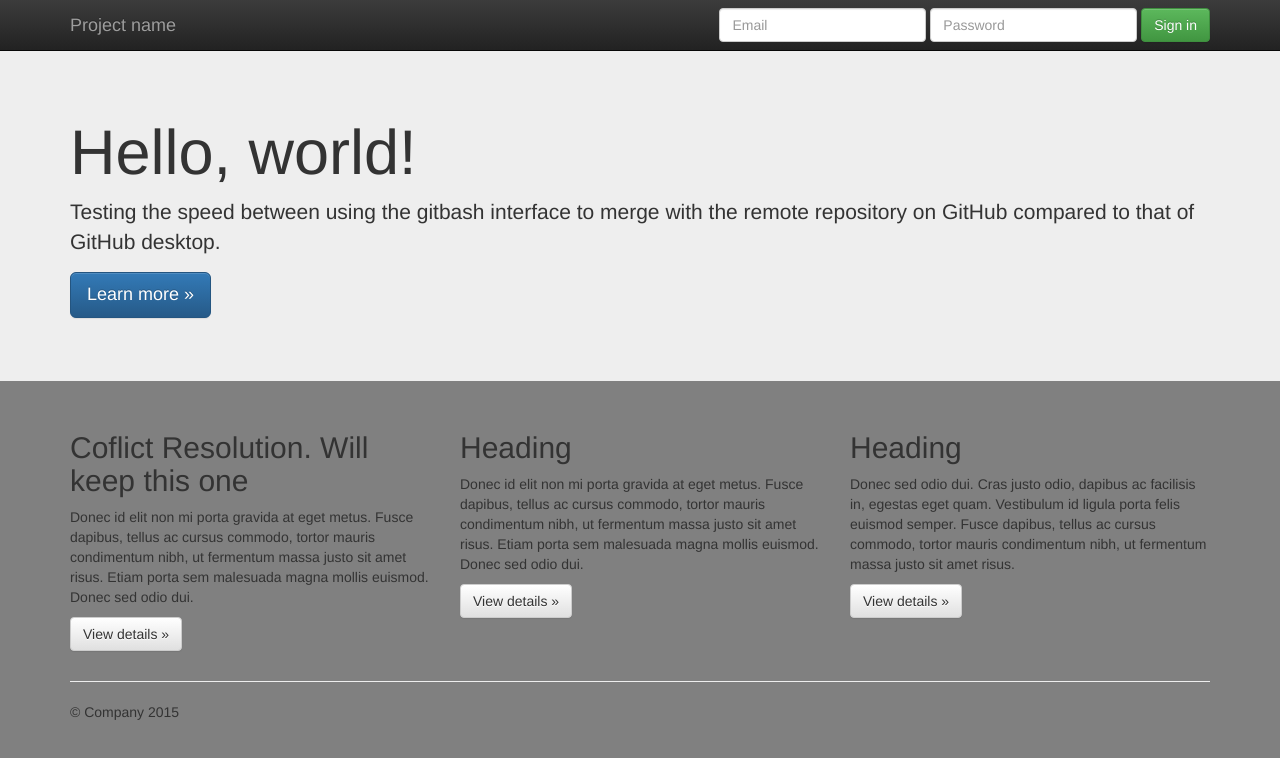
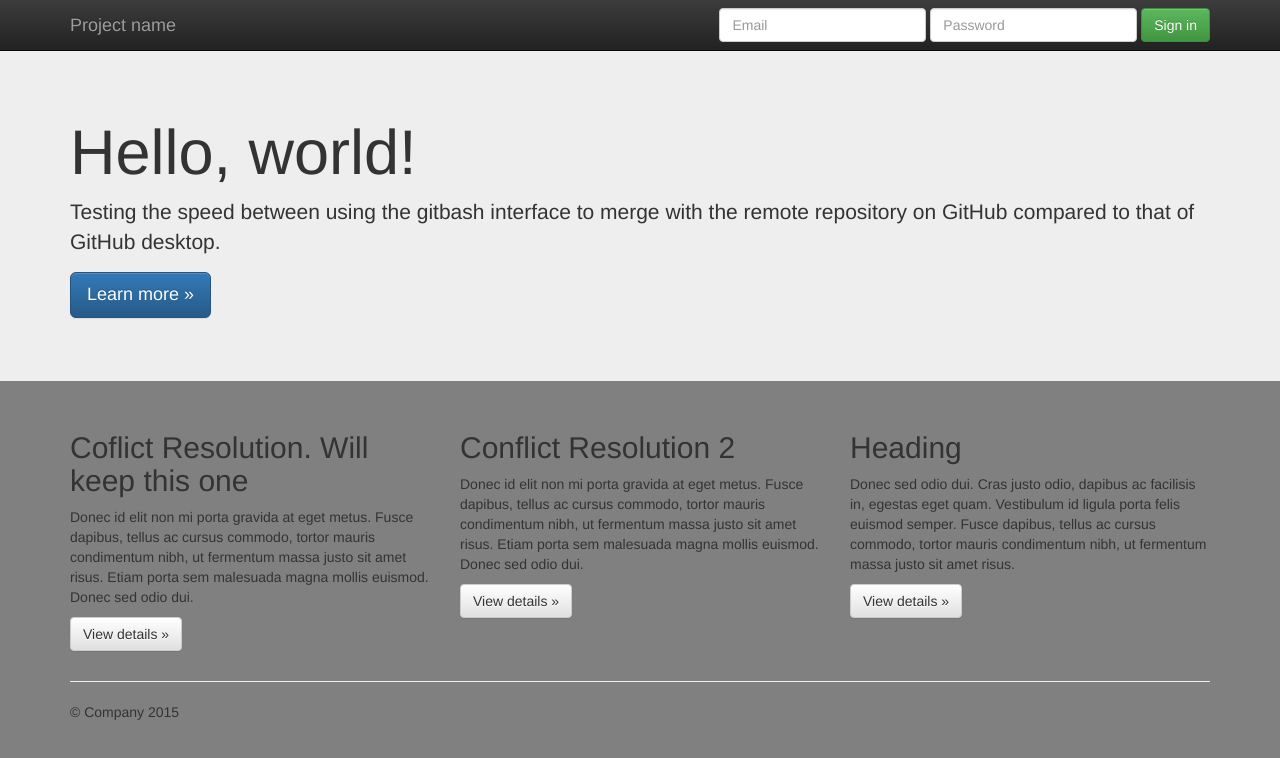
Before and after one commit to paulinopjc/my-website, a plain HTML site: page index.html in a window 1280 px wide. Drawn offline with nearby package versions, Linux system fonts and the light colour scheme.

Commit message:
Second test of conflict resolution. Will not keep this one

```diff
--- a/index.html
+++ b/index.html
@@ -71,7 +71,7 @@
           <p><a class="btn btn-default" href="#" role="button">View details &raquo;</a></p>
         </div>
         <div class="col-md-4">
-          <h2>Heading</h2>
+          <h2>Conflict Resolution 2</h2>
           <p>Donec id elit non mi porta gravida at eget metus. Fusce dapibus, tellus ac cursus commodo, tortor mauris condimentum nibh, ut fermentum massa justo sit amet risus. Etiam porta sem malesuada magna mollis euismod. Donec sed odio dui. </p>
           <p><a class="btn btn-default" href="#" role="button">View details &raquo;</a></p>
        </div>
```
